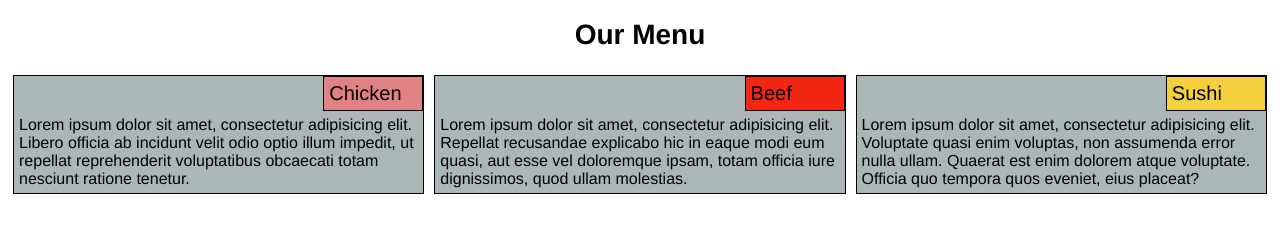
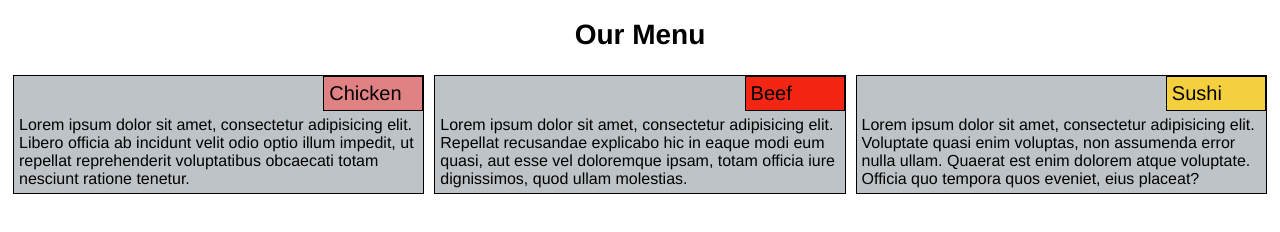
Before and after one commit to snakedocltd/coursera-test, a plain HTML site: page module2-solution/index.html in a window 1280 px wide. Drawn offline with Linux system fonts and the light colour scheme.

Commit message:
Minor update

```diff
--- a/module2-solution/css/styles.css
+++ b/module2-solution/css/styles.css
@@ -13,7 +13,7 @@ body {
 .item {
 	position:relative;
 	float:left;
-	background-color: rgb(171,183,183);
+	background-color: rgb(189,195,199);
 	padding: 5px;
 	border: 1px solid black;
 }
```
